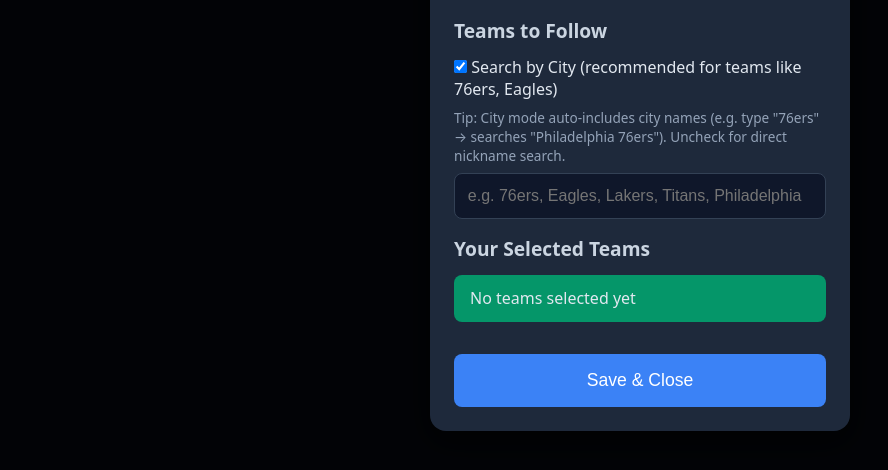
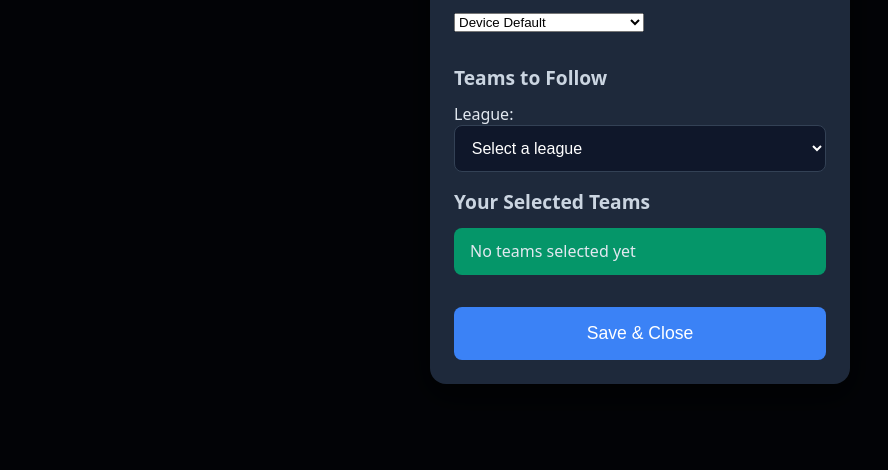
Before and after one commit to ctcleveland/game-ahead, a plain HTML site: page index.html in a window 1280 px wide. Both pictures are taken after a click on the button "Open settings". Shown: the part 266-736 px from the top of the page, without its empty margins (0-888 px from the left). Drawn offline with Linux system fonts and the light colour scheme.

Commit message:
Update index.html to cascading league dropdown for team selection (for api-sports.io integration)

```diff
--- a/index.html
+++ b/index.html
@@ -10,7 +10,7 @@
   <header>
     <button id="menu-btn" aria-label="Open settings">☰</button>
     <h1>Game Ahead</h1>
-    <div></div> <!-- spacer for centering -->
+    <div></div> <!-- spacer -->
   </header>
 
   <main>
@@ -18,7 +18,7 @@
     <div id="games-container">Add teams in settings to see games!</div>
   </main>
 
-  <!-- Settings overlay (floating modal) -->
+  <!-- Settings overlay -->
   <div id="settings-overlay" class="overlay hidden">
     <div class="settings-panel">
       <div class="settings-header">
@@ -31,16 +31,18 @@
         <select id="tz-select"></select>
       </section>
 
-           <section>
+      <section>
         <h3>Teams to Follow</h3>
-        <label>
-          <input type="checkbox" id="city-mode" checked> Search by City (recommended for teams like 76ers, Eagles)
-        </label>
-        <p style="font-size: 0.85rem; color: #94a3b8; margin: 0.5rem 0;">
-          Tip: City mode auto-includes city names (e.g. type "76ers" → searches "Philadelphia 76ers"). Uncheck for direct nickname search.
-        </p>
-        <input id="team-search" type="text" placeholder="e.g. 76ers, Eagles, Lakers, Titans, Philadelphia" autocomplete="off"/>
-        <ul id="search-results" class="team-results"></ul>
+        <label>League:</label>
+        <select id="league-select">
+          <option value="">Select a league</option>
+          <option value="NBA">NBA</option>
+          <option value="NFL">NFL</option>
+          <option value="MLB">MLB</option>
+          <option value="NHL">NHL</option>
+          <option value="MLS">MLS</option>
+        </select>
+        <ul id="league-teams-list" class="team-results"></ul>
 
         <h4>Your Selected Teams</h4>
         <ul id="selected-teams-list" class="selected-list"></ul>
```
